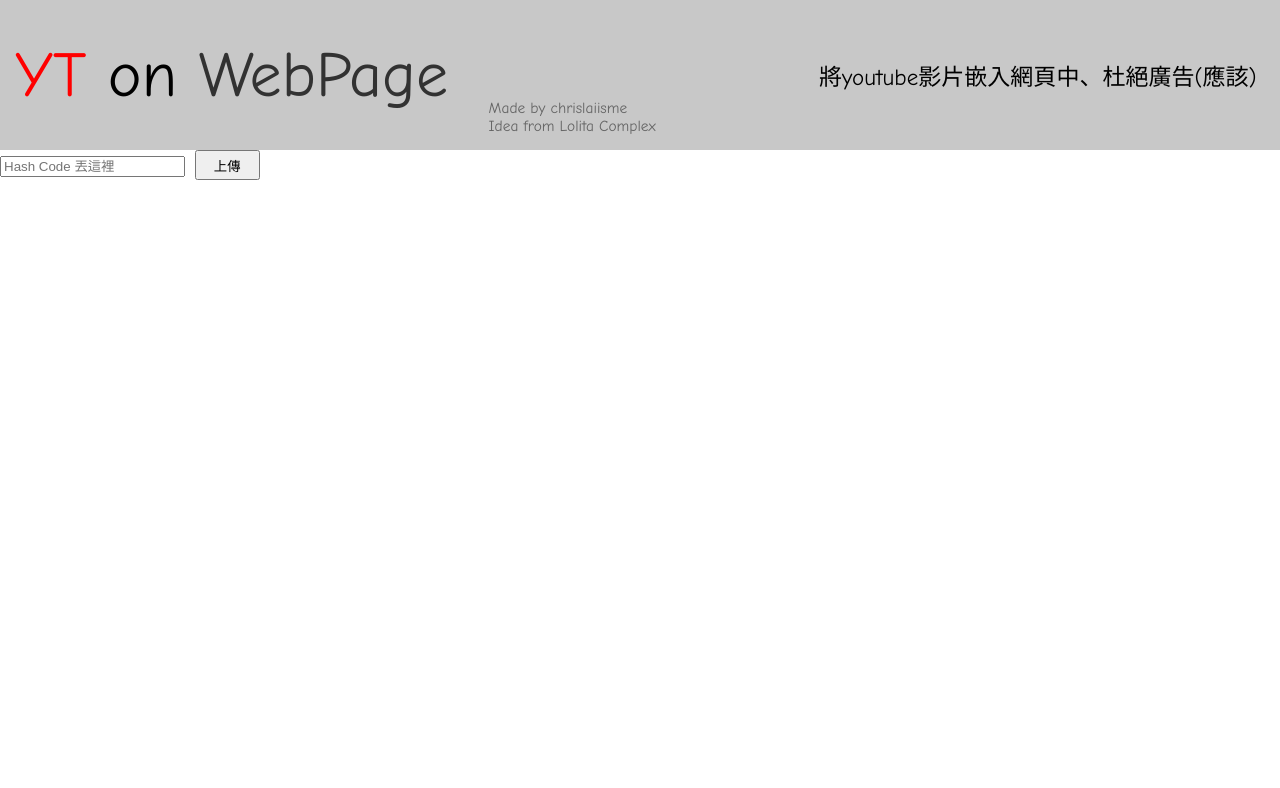
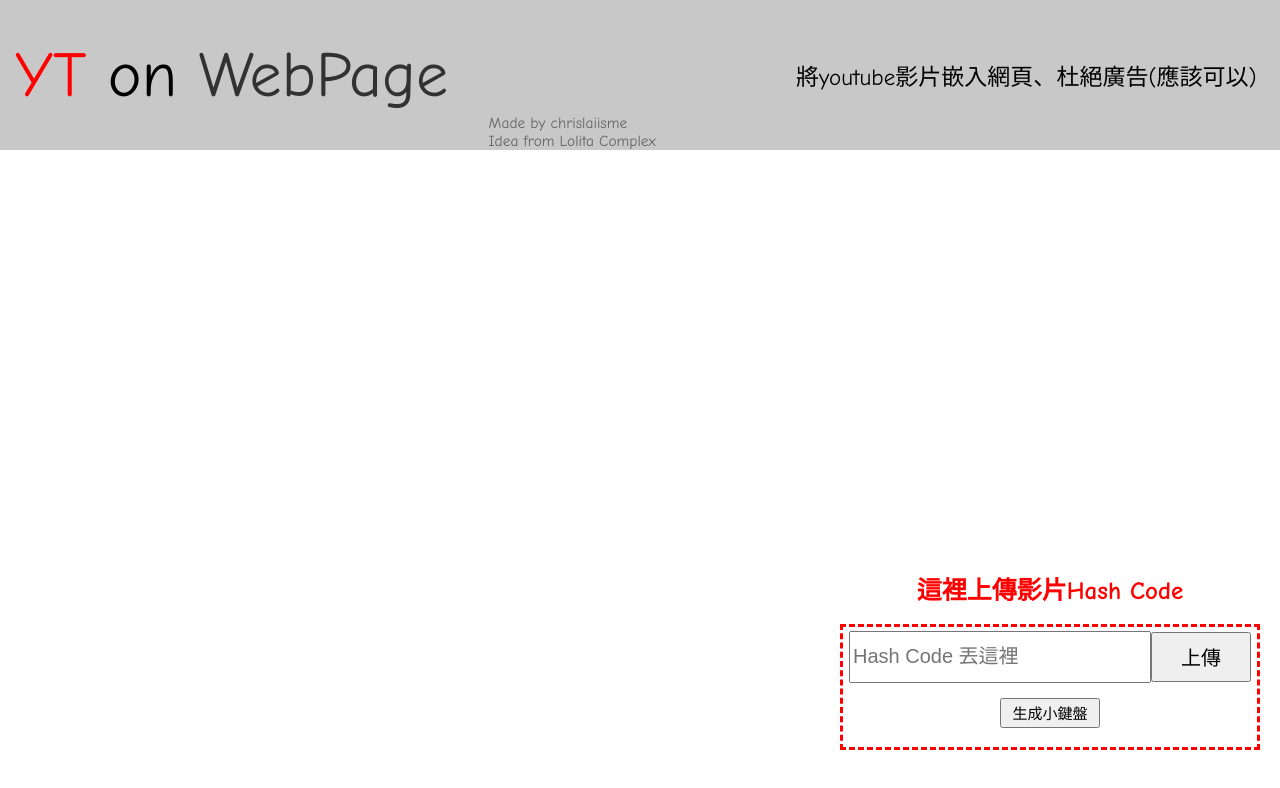
Before and after one commit to chrislaiisme/YT_on_WebPage, a plain HTML site: page index.html in a window 1280 px wide. Drawn offline with Linux system fonts and the light colour scheme.

Commit message:
Update index.html

```diff
--- a/index.html
+++ b/index.html
@@ -9,10 +9,19 @@
 <head>
 	<style>
 		/*PUT CSS HERE*/
+		body {
+			margin: 0px;
+			font-family: Comic Sans MS, Comic Sans, cursive;
+		}
+		break {
+			flex-basis: 100%;
+			width: 0px;
+			height: 0px;
+			overflow: hidden;
+		}
 		#up {
 			height: 150px;
 			background-color: #c8c8c8;
-			font-family: Comic Sans MS, Comic Sans, cursive;
 			display: flex;
 		}
 		#up1 {
@@ -25,10 +34,12 @@
 		#up2 {
 			color: #646464;
 			display: flex;
-			align-items: flex-end;
+			align-items: end;
+			flex-flow: row wrap;
+			align-content: flex-end;
 			width: 15%;
 			font-size: 1.2vw;
-			padding-bottom: 15px;
+			/* padding-bottom: 15px; */
 		}
 		#up3 {
 			display: flex;
@@ -37,13 +48,56 @@
 			width: 45%;
 			font-size: 1.8vw;
 		}
-		button {
+		#dn {
+			width: 420px;
+			position: fixed;
+			right: 20px;
+			bottom: 50px;
+		}
+		#dn1 {
+			height: 120px;
+			display: flex;
+			align-items: center;
+			flex-flow: row wrap;
+			justify-content: center;
+			border: dashed red;
+		}
+		#yt_id {
+			height: 46px;
+			width: 294px;
+			font-size: 20px;
+		}
+		#btn1 {
+			height: 50px;
+			width: 100px;
+			font-size: 20px;
+		}
+		#btn2 {
 			height: 30px;
-			width: 65px;
+			min-width: 100px;
+			font-size: 15px;
 		}
-		body {
-			margin: 0px;
+		#kbd {
+			height: 0px;
+			width: 400px;
+			display: flex;
+			flex-flow: row wrap;
+			word-break: break-all;
+		}
+		.key {
 			font-family: Consolas;
+			border: 0.3rem outset #c8c8c8;
+			height: 40px;
+			width: 40px;
+			font-size: 25px;
+		}
+		.key:hover {
+			background-color: #c8c8c8;
+		}
+
+		.key:active {
+			background-color: #969696;
+			box-shadow: 0 2px #969696;
 		}
 	</style>
 	<meta charset="utf-8">
@@ -55,26 +109,85 @@
 			<font color = red>YT&nbsp</font> on <font color = #323232>&nbspWebPage</font>
 		</div>
 		<div id = "up2">
-			Made by chrislaiisme <br> Idea from Lolita Complex
+			Made by chrislaiisme
+			<break></break>
+			Idea from Lolita Complex
 		</div>
 		<div id = "up3">
-			將youtube影片嵌入網頁中、杜絕廣告(應該)
+			將youtube影片嵌入網頁、杜絕廣告(應該可以)
 		</div>
 	</div>
 	<div id = "dv1">
-		<input id = "yt_id" type = "text" placeholder = "Hash Code 丟這裡">
-		<button onclick = "f()"> 上傳 </button>
+
 	</div>
-	<br>
-	<div id = "dv2"></div>
+	<div id = "dn">
+		<div style="color: red; font-size: 25px; text-align: center;"><b>這裡上傳影片Hash Code</b></div>
+		<br>
+		<div id = "dn1">
+			<input id = "yt_id" type = "text" placeholder = "Hash Code 丟這裡">
+			</input>
+			<button id = "btn1" onclick = "f1()"> 上傳 </button>
+			<break></break>
+			<button id = "btn2" onclick = "f2()"> 生成小鍵盤 </button>
+			<break></break>
+			<div id = "kbd"></div>
+		</div>
+	</div>
 </body>
 
 <script>
 	/*PUT JAVASCRIPT HERE*/
-	function f() {
+	function f1() {
 		str = document.getElementById("yt_id").value;
-		str2 = "<iframe src = \"https://www.youtube.com/embed/" + str + "\" allowfullscreen></iframe>"
-		document.getElementById("dv2").innerHTML = str2;
-		// alert(str2);
+		str2 = "<iframe src = \"https://www.youtube.com/embed/" + str + "\" allowfullscreen></iframe>";
+		document.getElementById("dv1").innerHTML += str2;
+	}
+
+	function f2() {
+		keybd = document.getElementById("kbd");
+		btn = document.getElementById("btn2");
+		dn1 = document.getElementById("dn1");
+		if(keybd.style.height == "0px" || keybd.style.height == "") {
+			keybd.style.height = "290px";
+			var i;
+			s1 = "<button class = \"key\" onclick = \"f3(this.textContent)\">";
+			s2 = "</button>\n";
+			for(i = 0; i < 10; i ++ ) {
+				chr1 = String.fromCharCode(48+(i+1)%10);
+				keybd.innerHTML += s1 + chr1 + s2;
+			}
+			for(i = 0; i < 26; i ++ ) {
+				chr1 = String.fromCharCode(65+i);
+				chr2 = String.fromCharCode(97+i);
+				keybd.innerHTML += s1 + chr1 + s2;
+				keybd.innerHTML += s1 + chr2 + s2;
+			}
+			keybd.innerHTML += s1 + "_" + s2;
+			keybd.innerHTML += s1 + "-" + s2;
+			keybd.innerHTML += "<button class = \"key\" onclick = \"f3(this.textContent)\" style = \"width: 150px;\">" + "BackSpace" + s2;
+			keybd.innerHTML += "<button class = \"key\" onclick = \"f3(this.textContent)\" style = \"width: 90px;\">" + "Clear" + s2;
+			btn.textContent = "逆生成小鍵盤"
+			dn1.style.height = "410px";
+		}
+		else {
+			keybd.style.height = "0px";
+			keybd.innerHTML = "";
+			btn.textContent = "生成小鍵盤"
+			dn1.style.height = "120px";
+		}
+	}
+
+	function f3(chr) {
+		// alert(chr);
+		if(chr == "BackSpace") {
+			str = document.getElementById("yt_id").value;
+			str = str.substring(0, str.length - 1);
+			document.getElementById("yt_id").value = str;
+		}
+		else if(chr == "Clear") {
+			document.getElementById("yt_id").value = "";
+		}
+		else
+			document.getElementById("yt_id").value += chr;
 	}
 </script>
```
